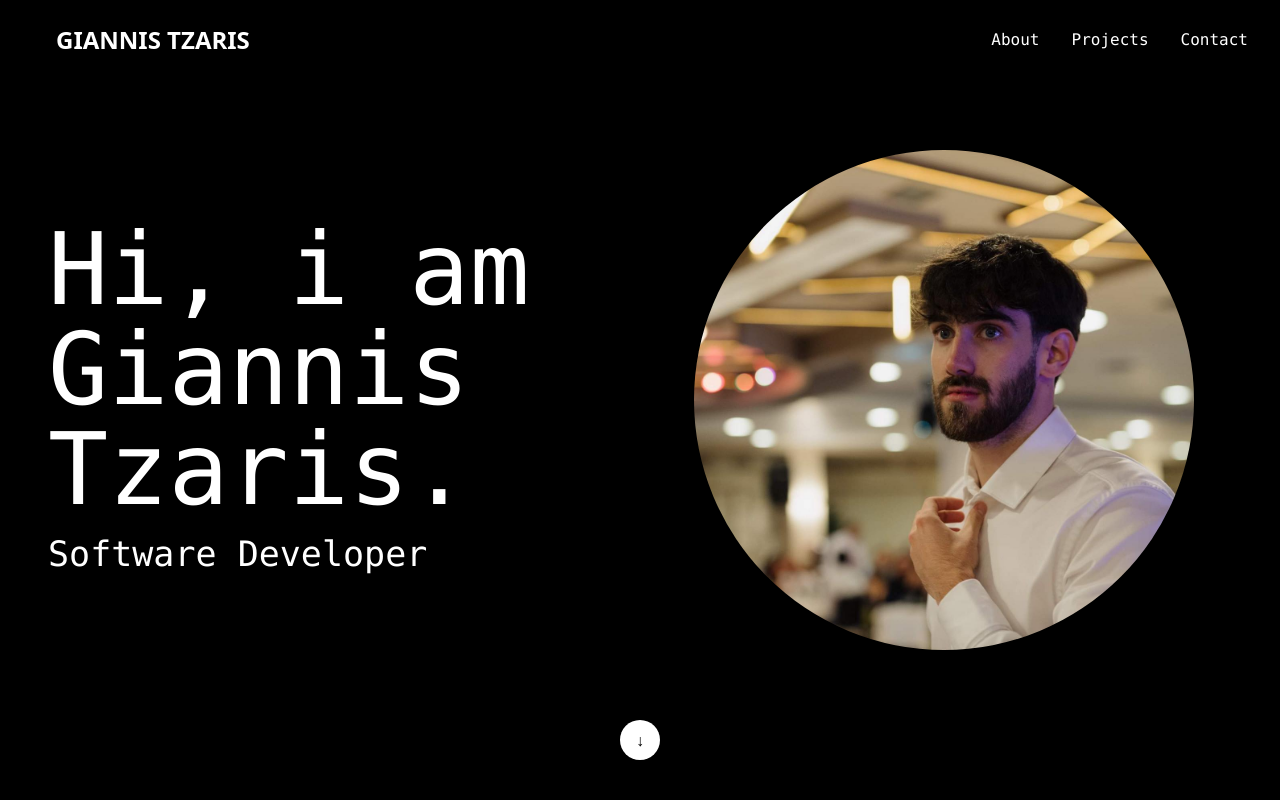
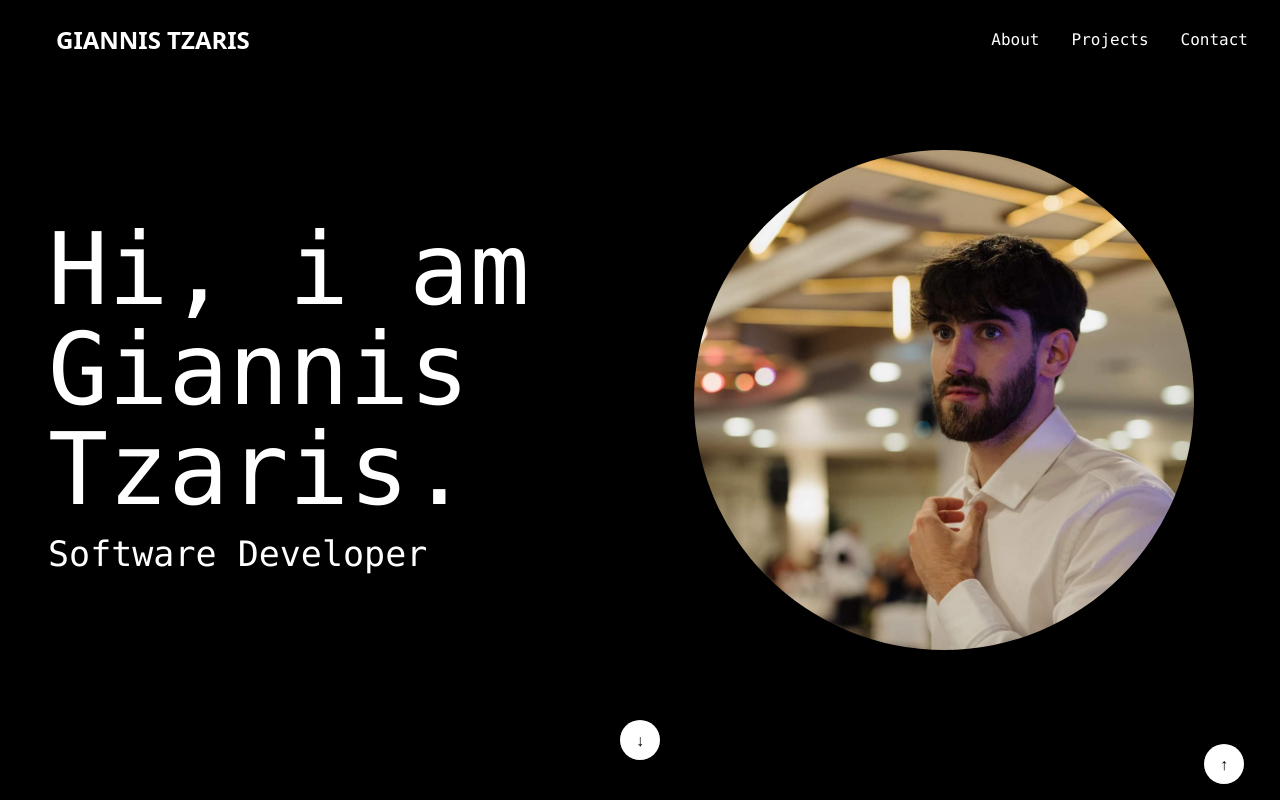
Before and after one commit to tzarhs/my-portfolio, a React (Vite) app: page / in a window 1280 px wide. Shown: the top 800 px of the page. Built offline with nearby package versions, Linux system fonts and the light colour scheme.

Commit message:
added scroll up button

```diff
--- a/src/App.jsx
+++ b/src/App.jsx
@@ -13,6 +13,12 @@ function App() {
       <div id="projects">
         <Projects />
       </div>
+      <button
+        onClick={() => window.scrollTo({ top: 0, behavior: "smooth" })}
+        class="fixed right-4 bottom-4 transform -translate-x-1/2 bg-white  hover:bg-lime-500 py-2 px-4 rounded-full duration-300"
+      >
+        &#8593;
+      </button>
     </>
   );
 }
--- a/src/components/About.jsx
+++ b/src/components/About.jsx
@@ -48,7 +48,9 @@ export default function About() {
         </p>
       </div>
       <button
-        onClick={() => window.scrollBy(0, 1000)}
+        onClick={() =>
+          window.scrollBy({ top: 1000, left: 0, behavior: "smooth" })
+        }
         class="absolute bottom-10 left-1/2 transform -translate-x-1/2 bg-white  hover:bg-lime-500 py-2 px-4 rounded-full duration-300"
       >
         &#8595;
--- a/src/components/Hero.jsx
+++ b/src/components/Hero.jsx
@@ -46,7 +46,9 @@ function Hero() {
         </div>
 
         <button
-          onClick={() => window.scrollBy(0, 1000)}
+          onClick={() =>
+            window.scrollBy({ top: 1000, left: 0, behavior: "smooth" })
+          }
           class="absolute bottom-10 left-1/2 transform -translate-x-1/2 bg-white  hover:bg-lime-500 py-2 px-4 rounded-full duration-300"
         >
           &#8595;
```
